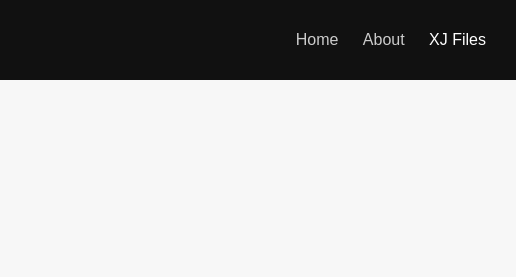
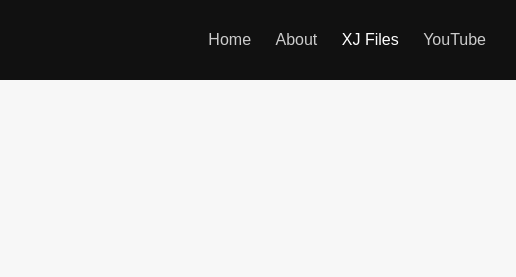
Before and after one commit to MaxBuildsXjs/maxbuildsxjs.github.io, a plain HTML site: page xjfiles.html in a window 1280 px wide. Shown: the top 277 px of the page, 764-1280 px from the left. Drawn offline with Linux system fonts and the light colour scheme.

Commit message:
Update xjfiles.html

```diff
--- a/xjfiles.html
+++ b/xjfiles.html
@@ -15,6 +15,7 @@
       <a href="index.html">Home</a>
       <a href="about.html">About</a>
       <a href="xjfiles.html" class="active">XJ Files</a>
+      <a href="https://www.youtube.com/@MaxBuildsXjs" target="_blank">YouTube</a>
     </nav>
   </header>
 
```
